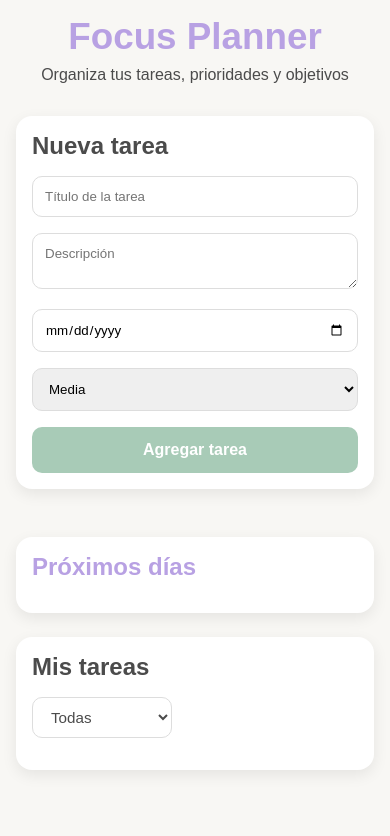
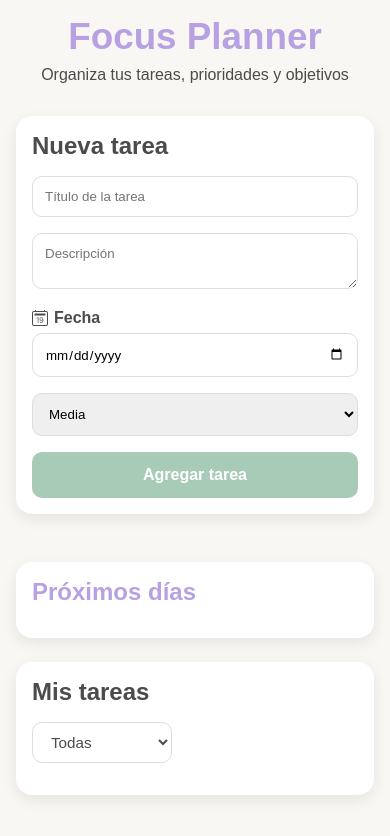
Before and after one commit to stellamarisl/focus-planner, a React (Vite) app: page / in a window 390 px wide. Shown: the top 836 px of the page. Built offline with nearby package versions, Linux system fonts and the light colour scheme.

Commit message:
fix: agregar label para input de fecha en mobile

```diff
--- a/src/App.css
+++ b/src/App.css
@@ -88,6 +88,15 @@ body{
   border: 1px solid #ddd;
   border-radius: 10px;
   font-family: inherit;
+}
+
+.form-label{
+  display: flex;
+  align-items: center;
+  gap: 6px;
+  margin-bottom: 0.4rem;
+  color: var(--color-text);
+  font-weight: 600;
 }
 
 
--- a/src/components/Form.jsx
+++ b/src/components/Form.jsx
@@ -1,3 +1,5 @@
+import { BsCalendar2Date } from "react-icons/bs";
+
 function Form({
     title,
     setTitle,
@@ -31,6 +33,10 @@ function Form({
           onChange={(e) => setDescription(e.target.value)}
         ></textarea>
 
+        <label htmlFor="date" className="form-label">
+          <BsCalendar2Date/>
+          Fecha
+        </label>
         <input
           id="date"
           name="date"
```
